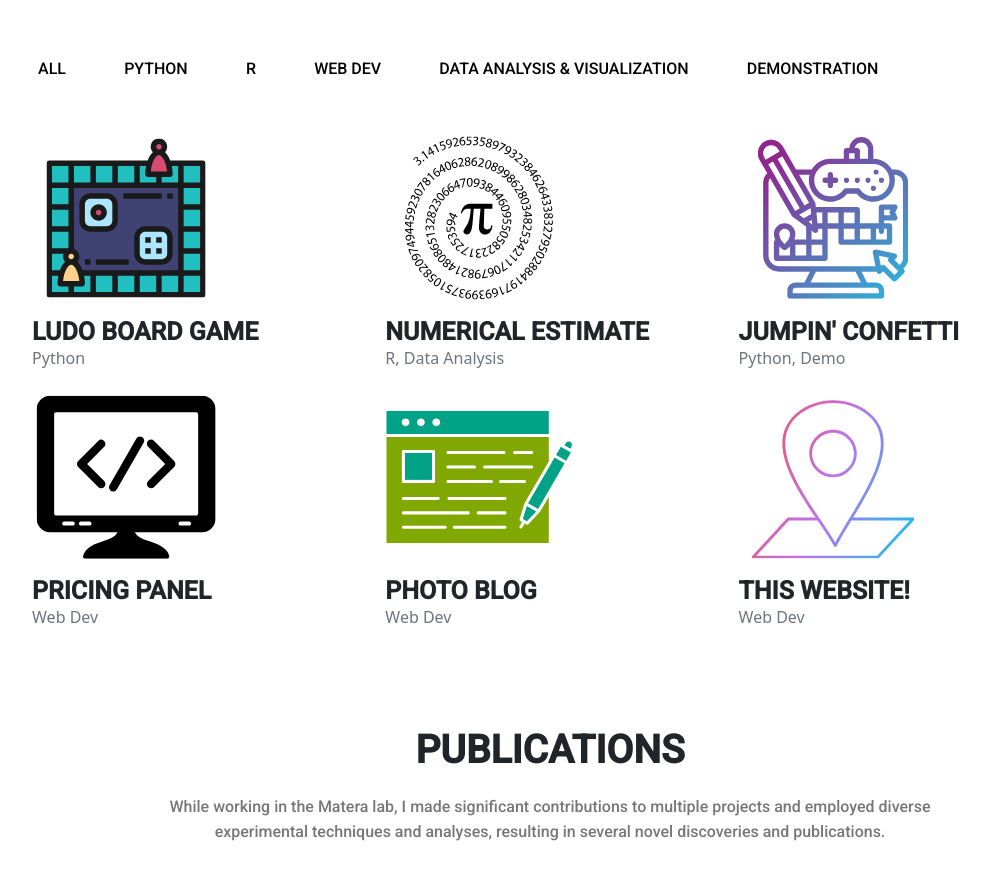
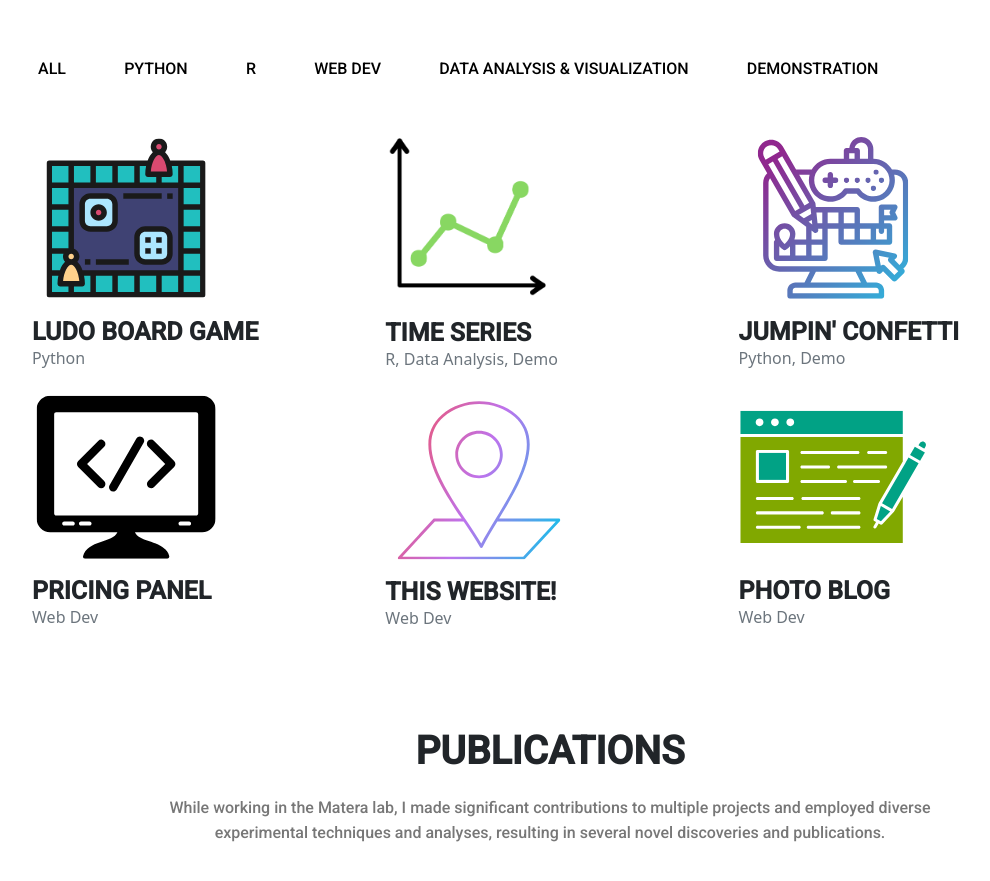
Before and after one commit to brown-science/Portfolio-site, a plain HTML site: page index.html in a window 1280 px wide. Shown: the part 3413-4294 px from the top of the page, without its empty margins (90-1080 px from the left). Drawn offline with nearby package versions, Linux system fonts and the light colour scheme.

Commit message:
new picture in project section

```diff
--- a/index.html
+++ b/index.html
@@ -362,11 +362,11 @@
                         <div class="col-lg-4 col-md-6 col-sm-12 element-item data-analysis R">
                             <div class="my-project">
                                 <div class="img">
-                                    <a target="_blank" rel="noopener noreferrer" href="https://github.com/brown-science/Pi-estimate-in-R/blob/master/Pi_estimate_in_R.md"><img src="./img/projects/pi.svg" alt="Pi"></a>
+                                    <a target="_blank" rel="noopener noreferrer" href="https://github.com/brown-science/Pi-estimate-in-R/blob/master/Pi_estimate_in_R.md"><img src="./img/projects/time_series.png" alt="time series"></a>
                                 </div>
                                 <div class="title py-4">
-                                    <h4 class="text-uppercase">Numerical Estimate</h4>
-                                    <span class="text-secondary">R, Data Analysis</span>
+                                    <h4 class="text-uppercase">Time Series</h4>
+                                    <span class="text-secondary">R, Data Analysis, Demo</span>
                                 </div>
                             </div>
                         </div>
```
Also changed, not shown: img/projects/time_series.png (added).
